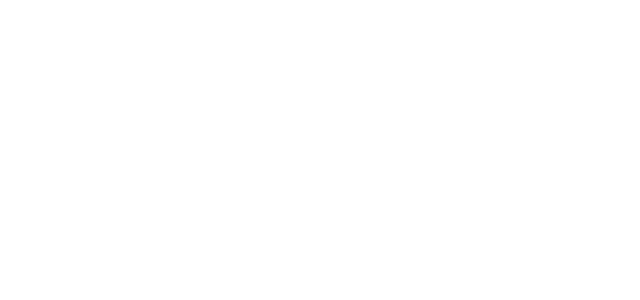
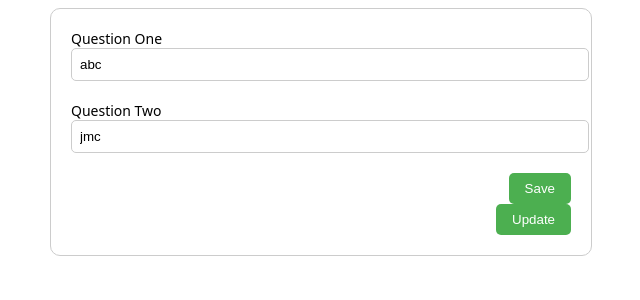
Before and after one commit to mussawir/jmcfrontend, a React (Create React App) app: page /spaform in a window 1280 px wide. Before the commit this address had no page. Shown: the top 300 px of the page, without its empty margins (319-959 px from the left). Built offline with nearby package versions, Linux system fonts and the light colour scheme.

Commit message:
last updated code

```diff
--- a/src/App.tsx
+++ b/src/App.tsx
@@ -17,7 +17,7 @@
 import About from './pages/About';
 import Logout from './pages/Logout';
 import TabsPage from './pages/TabsPage';
-import EditForm from './pages/EditForm';
+import SpaRecAddUpdate from './pages/SpaRecAddUpdate';
 import './App.css';
 
 const AppWithDarkMode: React.FC = () => {
@@ -45,7 +45,7 @@
         <Route path="/settings" element={<Settings />} />
         <Route path="/about" element={<About />} />
         <Route path="/logout" element={<Logout />} />
-        <Route path="/edit" element={<EditForm />} />
+        <Route path="/spaform" element={<SpaRecAddUpdate />} />
         <Route path="/tabspage" element={<TabsPage />} />
       </Routes>
     </ThemeProvider>
--- a/src/pages/EditForm.tsx
+++ b/src/pages/SpaRecAddUpdate.tsx
@@ -1,14 +1,14 @@
 import React, { useState } from 'react';
 
-const EditForm: React.FC = () => {
+const SpaRecAddUpdate: React.FC = () => {
   // Set default values for both questions
   const [questionOne, setQuestionOne] = useState<string>('abc');
   const [questionTwo, setQuestionTwo] = useState<string>('jmc');
-  const [documentId, setDocumentId] = useState<string>('673d8d3fe8520dcf527fea48');
+  const [documentId, setDocumentId] = useState<string>('');  // Leave this empty for new entries
 
-  const handleSave = async () => {
+  const spaSave = async () => {
     try {
-      const response = await fetch('http://localhost:5000/edit', {
+      const response = await fetch('http://localhost:5000/spaops', {
         method: 'POST',
         headers: {
           'Content-Type': 'application/json',
@@ -16,13 +16,15 @@
         body: JSON.stringify({
           questionOne: questionOne,
           questionTwo: questionTwo,
-          _id: documentId,
         }),
       });
 
       if (response.ok) {
         const data = await response.json();
-        alert('Data saved successfully!');
+        alert(data.message + data.id);
+
+        // Set the document ID if the response contains it
+        setDocumentId(data.id);  // Set the new document ID
       } else {
         alert('Failed to save data');
       }
@@ -32,30 +34,34 @@
     }
   };
 
+  const spaUpdate = async () => {
+    try {
+      if (!documentId) {
+        alert('Please provide a valid document ID for update.');
+        return;
+      }
 
-  const Update = async () => {
-    try {
-      const response = await fetch('http://localhost:5000/edit', {
-        method: 'POST',
+      const response = await fetch(`http://localhost:5000/spaops`, {
+        method: 'PUT',
         headers: {
           'Content-Type': 'application/json',
         },
         body: JSON.stringify({
           questionOne: questionOne,
           questionTwo: questionTwo,
-          _id: documentId,
+          _id: documentId,  // Pass the document ID in the body for update
         }),
       });
 
       if (response.ok) {
         const data = await response.json();
-        alert('Data saved successfully!');
+        alert('Data updated successfully!');
       } else {
-        alert('Failed to save data');
+        alert('Failed to update data');
       }
     } catch (error) {
-      console.error('Error saving data:', error);
-      alert('An error occurred while saving data');
+      console.error('Error updating data:', error);
+      alert('An error occurred while updating data');
     }
   };
 
@@ -97,9 +103,10 @@
         />
       </div>
 
+      {/* Save Button */}
       <div className="button-container" style={{ display: 'flex', justifyContent: 'flex-end' }}>
         <button
-          onClick={handleSave}
+          onClick={spaSave}
           style={{
             padding: '8px 16px',
             backgroundColor: '#4CAF50',
@@ -112,9 +119,11 @@
           Save
         </button>
       </div>
+
+      {/* Update Button */}
       <div className="button-container" style={{ display: 'flex', justifyContent: 'flex-end' }}>
         <button
-          onClick={Update}
+          onClick={spaUpdate}
           style={{
             padding: '8px 16px',
             backgroundColor: '#4CAF50',
@@ -124,12 +133,11 @@
             cursor: 'pointer',
           }}
         >
-        Update
+          Update
         </button>
       </div>
-
     </div>
   );
 };
 
-export default EditForm;
+export default SpaRecAddUpdate;
```
Also changed, not shown: src/pages/Projects.tsx (line endings or trailing spaces).
